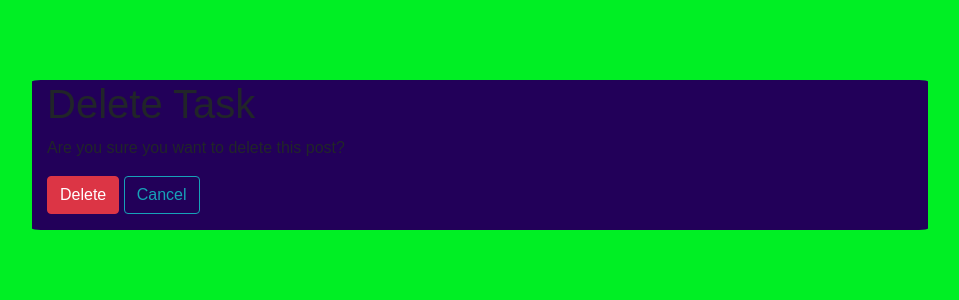
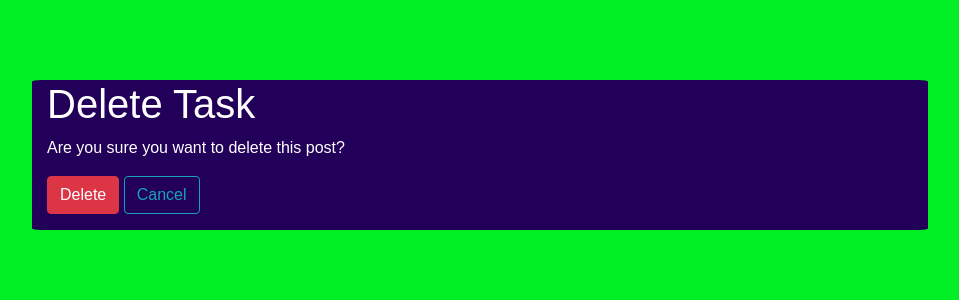
Before and after one commit to msg8925/django_todo_app, a Django app: page /task/1/delete/ in a window 1280 px wide. Shown: the part 56-356 px from the top of the page, without its empty margins (160-1119 px from the left). Run offline with Django 4.2, Linux system fonts and the light colour scheme; a user stored in the database is signed in; data comes from the database, SQL or seed files in the repository; both versions use the stored data as it was after the commit; some libraries are stand-ins or nearby versions; some web fonts are replaced.

```diff
--- a/todoapp/todo/templates/todo/task_confirm_delete.html
+++ b/todoapp/todo/templates/todo/task_confirm_delete.html
@@ -2,16 +2,16 @@
 {% load crispy_forms_tags %}
 {% block content %}
 
-    <h1>Delete Task</h1>
+    <h1 class="white-text">Delete Task</h1>
 
     <form class="pb-3" method="POST">
         {% csrf_token %}
 
-        <div class="mt-2 mb-2">
+        <div class="mt-2 mb-2 white-text">
             {{ form|crispy }}
         </div>
 
-        <p>Are you sure you want to delete this post?</p>
+        <p class="white-text">Are you sure you want to delete this post?</p>
         <div>
             <button class="btn btn-danger" type="submit">Delete</button>
             <a class="btn btn-outline-info" href="{% url 'todo-home' %}">Cancel</a>
--- a/todoapp/todo/templates/todo/task_form.html
+++ b/todoapp/todo/templates/todo/task_form.html
@@ -8,7 +8,7 @@
         <form class="pb-3" method="POST">
             {% csrf_token %}
 
-            <div>
+            <div class="white-text">
                 {{ form|crispy }}
             </div>
 
--- a/todoapp/users/templates/users/profile.html
+++ b/todoapp/users/templates/users/profile.html
@@ -5,7 +5,7 @@
 
     <h1 class="white-text">Profile Page</h1>
 
-    <h1 class="white-text">{{ user.profile.image.url }}</h1>
+    <!-- <h1 class="white-text">{{ user.profile.image.url }}</h1> -->
     <img class="rounded-circle" src="{{ user.profile.image.url }}">
 
         <form method="POST" enctype="multipart/form-data">
```
Also changed, not shown: todoapp/users/models.py (+10 -0 lines), todoapp/db.sqlite3, todoapp/media/myPic.jpg (deleted), todoapp/media/profile_pics/profile-img.jpg (deleted), todoapp/media/profile_pics/profile-img_EbC8hBo.jpg (added).
